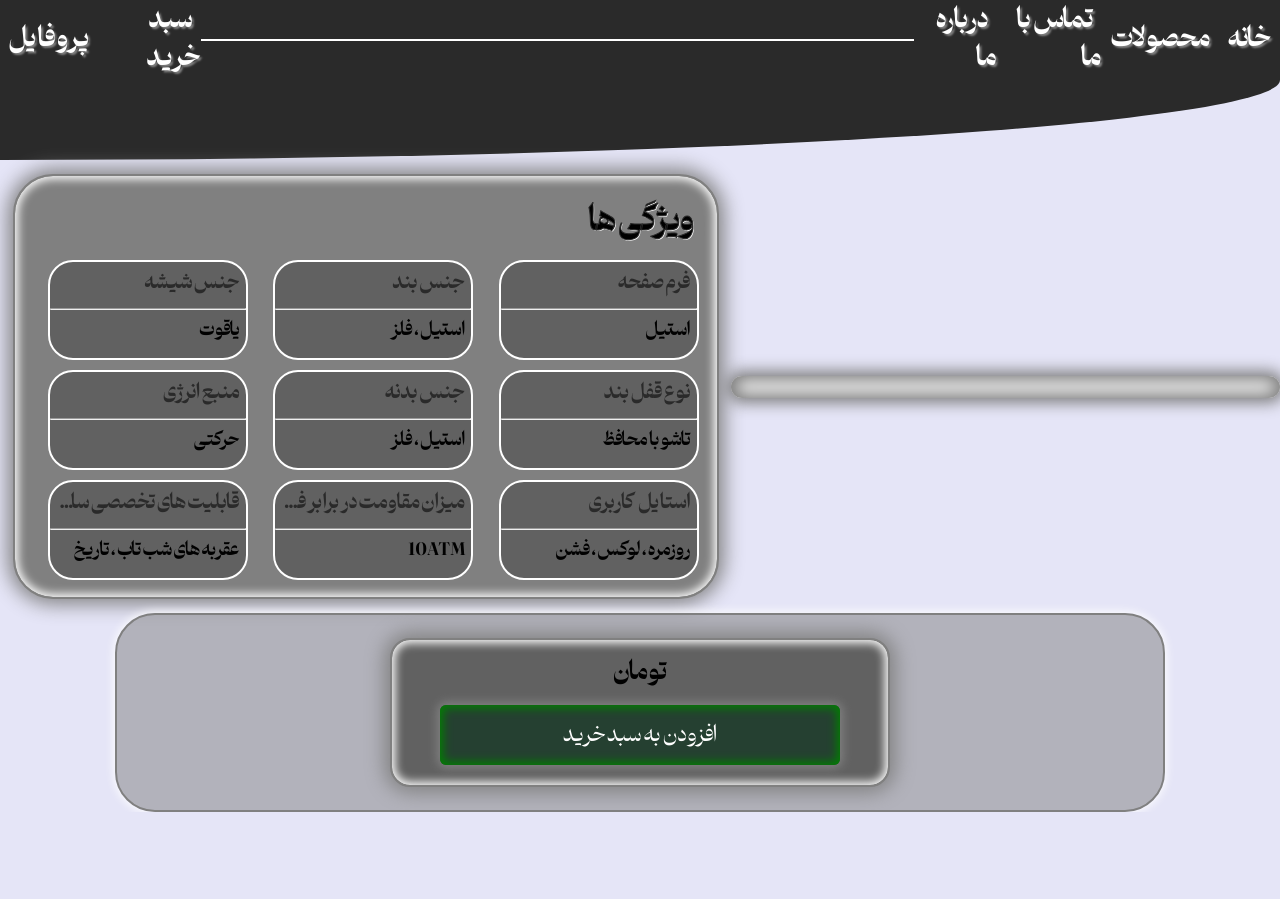
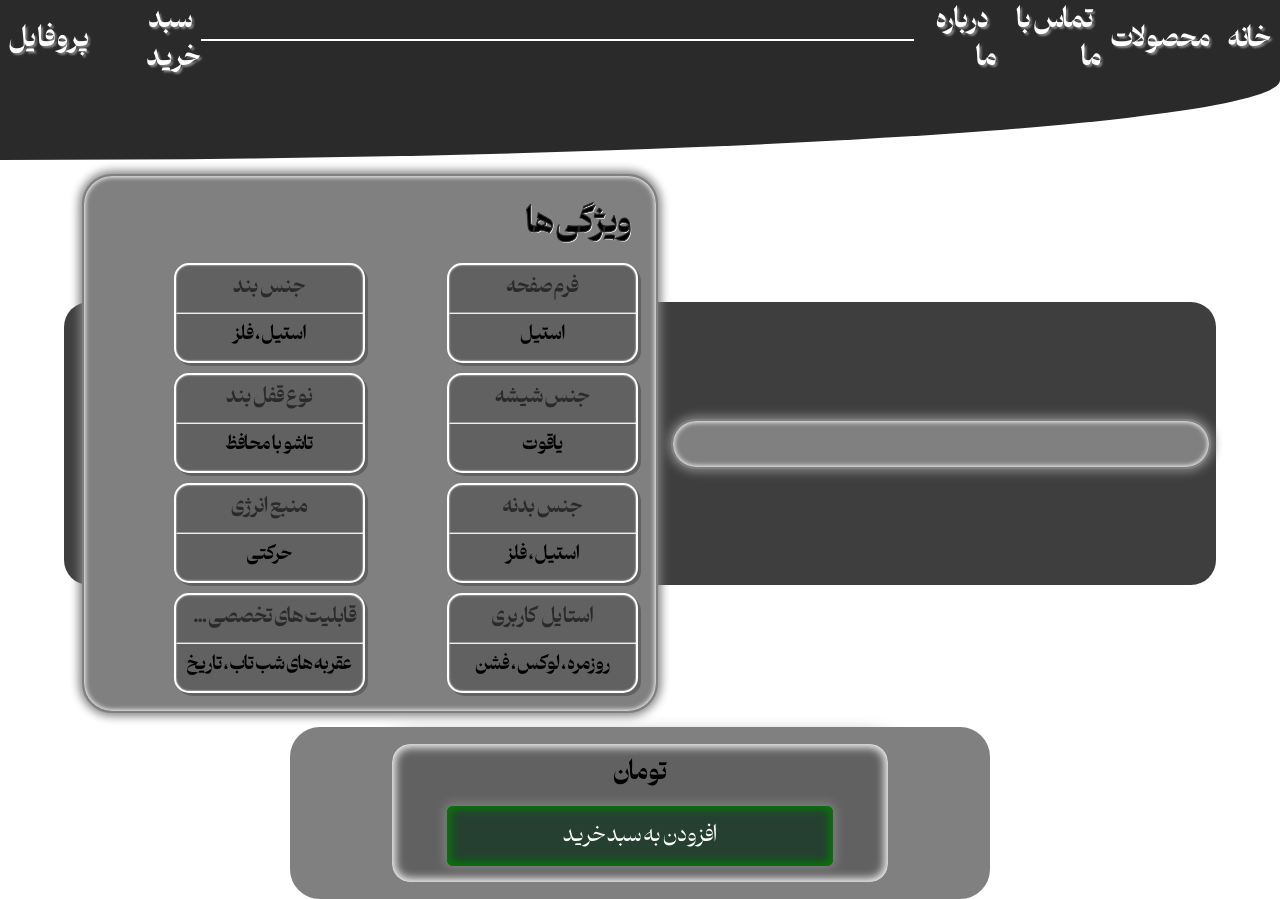
Before and after one commit to Brbodd/splus, a Django app: page /products/1/ in a window 1280 px wide. Before the commit the page ends 812 px from the top, so only its background shows below. Run offline with Django 4.2, Linux system fonts and the light colour scheme.

Commit message:
feat: Improve responsive layouting and some tiny changes

```diff
--- a/splus_project/products/static/products/css/product_detail.css
+++ b/splus_project/products/static/products/css/product_detail.css
@@ -16,14 +16,14 @@
 .glass {
     background-color: var(--gray);
     border: 2px solid var(--gray);
-    box-shadow: inset 0 0 10px 3px var(--white),
-    0 0 20px 5px var(--gray);
-    border-radius: 40px;
+    box-shadow: inset 0 0 5px 1px var(--white),
+    0 0 10px 3px var(--gray);
+    border-radius: 30px;
     padding: 1%;
 }
 
 hr {
-    color: white;
+    color: var(--black);
 }
 
 .svg1 {
@@ -33,29 +33,42 @@
     border-radius: 0 0 100% 0;
 }
 
+.svg2 {
+    position: absolute;
+    width: 90%;
+    height: 50%;
+    opacity: .9;
+    background-color: var(--darkgray);
+    border-radius: 25px;
+    box-shadow: 0 0 10px var(--white);
+    z-index: -99;
+}
+
 .main-section {
+    position: relative;
     margin-block: 1px;
 }
 
 .image-section {
-    background-color: var(--white);
+    background-color: var(--gray);
     border-radius: 25px;
     margin-block: 2%;
-    width: 35rem;
-    box-shadow: inset 0 0 15px 5px var(--gray),
-    0 0 15px 5px var(--gray);
+    width: min(540px, 100%);
 }
 
 .image-section img {
+    width: 100%;
+    height: auto;
+    display: block;
     padding: 2%;
     filter: drop-shadow(5px 5px 0 var(--black));
 }
 
 .product-info-section {
     display: grid;
+    grid-template-columns: repeat(2, 1fr);
     margin: 1%;
-    width: 45rem;
-    grid-template-columns: repeat(3, 1fr);
+    width: 45%;
 }
 
 .product-info-title {
@@ -71,12 +84,14 @@
 }
 
 .info-box {
-    width: 200px;
+    width: 70%;
+    min-height: 100px;
     height: 100px;
+    text-align: center;
     border: 2px solid var(--white);
-    box-shadow: inset 0 0 10px 1px var(--white)
-    0 0 10px 1px var(--black);
-    border-radius: 25px;
+    box-shadow: inset 0 0 2px 0 var(--white),
+    3px 3px 0 var(--gray-box);
+    border-radius: 15px;
     margin: 5px;
     background-color: var(--gray-box);
 }
@@ -102,21 +117,18 @@
 }
 
 .buy-div {
-    background-color: rgb(128, 128, 128, .5);
-    width: 82%;
+    width: min(700px,95%);
     box-shadow: 0 0 10px 1px var(--white);
 }
 
 .buy-section {
-    width: 500px;
+    width: min(500px,100%);
     height: fit-content;
     background-color: var(--gray-box);
     border-radius: 20px;
     border: 2px solid var(--gray);
     box-shadow: inset 0 0 10px 3px var(--white),
     0 0 20px 5px var(--gray);
-    margin-top: 0;
-    margin: 1%;
 }
 
 .buy-section a {
@@ -125,7 +137,7 @@
     font-family: Doran;
     font-weight: 500;
     font-size: 1.3rem;
-    width: 400px;
+    width: 80%;
     text-decoration: none;
     color: var(--white);
     background-color: #254031;
--- a/splus_project/products/templates/products/product_detail.html
+++ b/splus_project/products/templates/products/product_detail.html
@@ -13,17 +13,21 @@
 
 {% block content %}
 
-    <div class='svg1'>
-    </div>
+    <div class='svg1'></div>
+
     <div class='main-section flex-center'>
 
-        <div class='image-section'>
+        <div class='image-section glass'>
             <img src="{{ product.img }}">
+        </div>
+
+
+        <div class='svg2'>
         </div>
 
         <div class='product-info-section glass'>
             <h1 class='product-info-title'> ویژگی ها </h1>
-            <div></div><div></div>
+            <div></div>
             <div class='info-box'>
                 <h3 class='info-title'> فرم صفحه </h3>
                 <hr>
@@ -67,12 +71,6 @@
             </div>
 
             <div class='info-box'>
-                <h3 class='info-title'>  میزان مقاومت در برابر فشار آب </h3>
-                <hr>
-                <h3 class='info-text'>10ATM</h3>
-            </div>
-
-            <div class='info-box'>
                 <h3 class='info-title'> قابلیت های تخصصی ساعت  </h3>
                 <hr>
                 <h3 class='info-text'>عقربه های شب تاب ، تاریخ</h3>
--- a/splus_project/static/css/base.css
+++ b/splus_project/static/css/base.css
@@ -76,6 +76,13 @@
     font-display: swap;
 }
 
+:root {
+    --black: rgb(0, 0, 0);
+    --gray: rgb(128, 128, 128);
+    --gray-box: rgb(97, 97, 97);
+    --darkgray: rgb(42, 42, 42);
+    --white: rgb(255, 255, 255);
+}
 
 *, *::before, *::after {
     box-sizing: border-box;
@@ -97,6 +104,6 @@
 }
 
 body {
-    background-color: #E5E5F7;
-    background-image:  repeating-radial-gradient( circle at -5% 38%, transparent 0, #3e3e3e 18px ), repeating-linear-gradient(#727272);
+    background-color: var(--white);
+    background-image:  repeating-radial-gradient( circle at -5% 38%, transparent 0, var(--gray) 18px ), repeating-linear-gradient(var(--gray-box));
 }
```
Also changed, not shown: other parts of splus_project/products/static/products/css/product_detail.css (+95 -4 lines).
